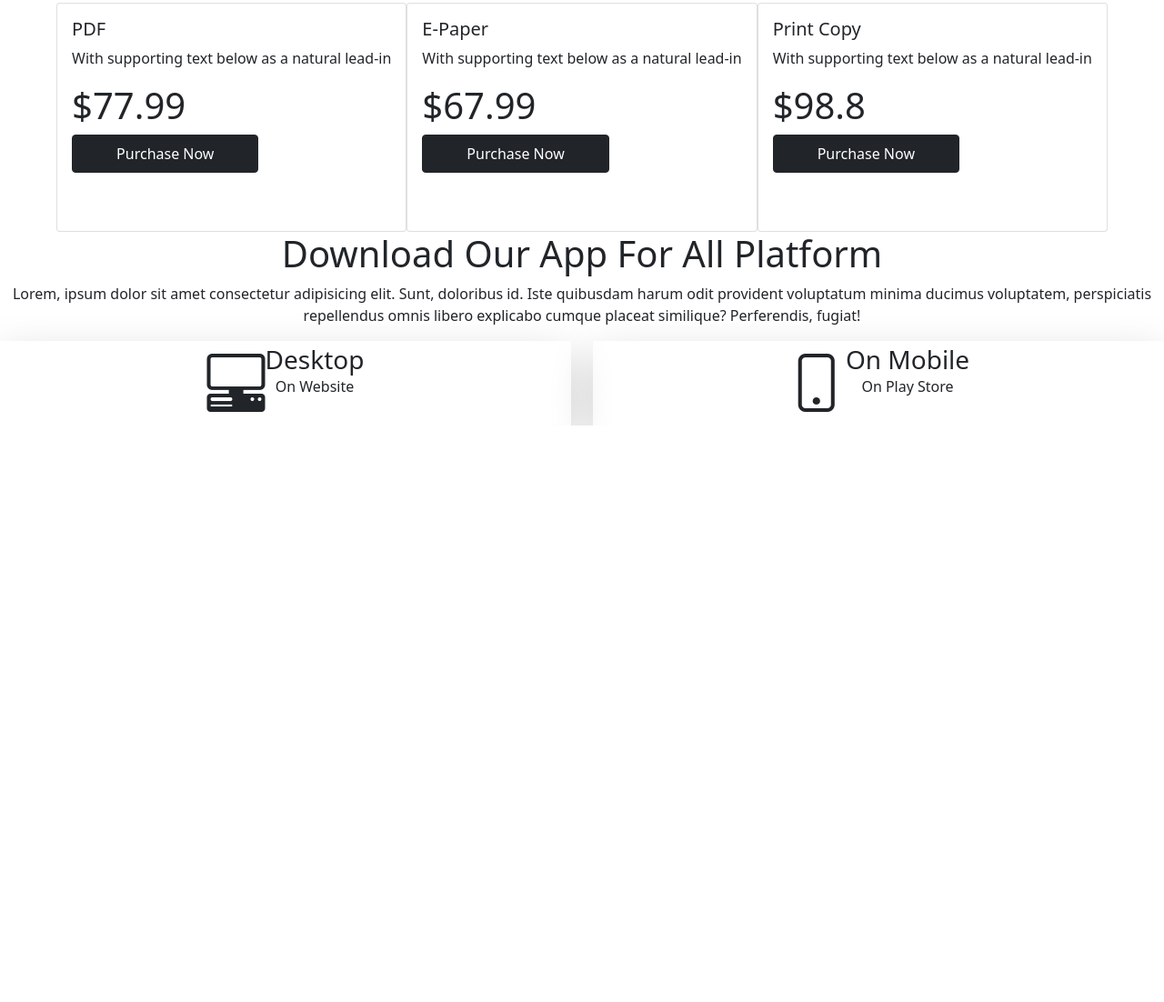
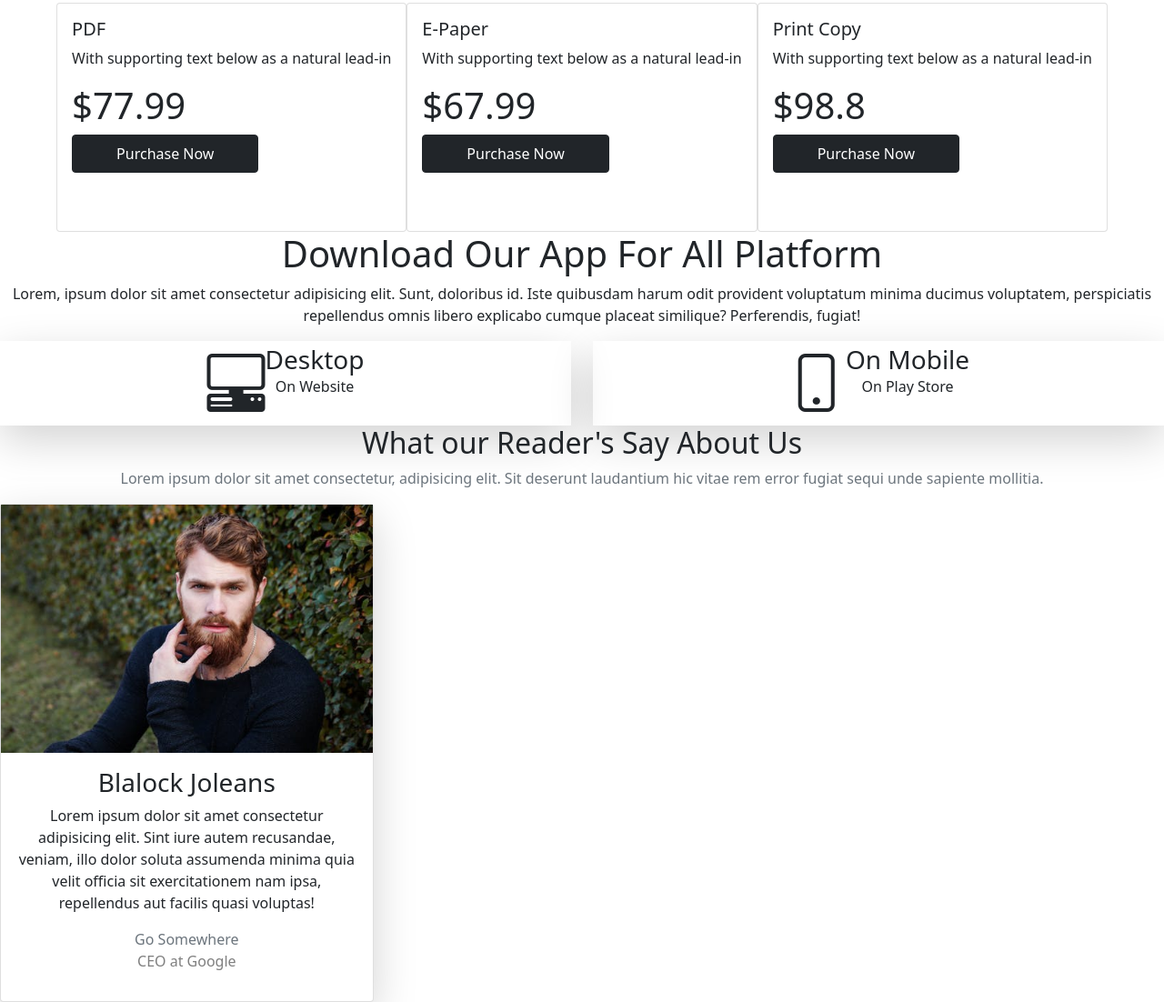
Before and after one commit to Putul-Sarkar/book-stall, a plain HTML site: page index.html in a window 1280 px wide. Shown: the part 3972-5074 px from the top of the page at 91% size. Before the commit the page ends 4440 px from the top, so only its background shows below. Drawn offline with nearby package versions, Linux system fonts and the light colour scheme.

Commit message:
card added

```diff
--- a/index.html
+++ b/index.html
@@ -246,6 +246,36 @@
 
 
         </section>
+
+        <section class="section-4">
+
+            <div class="container text-center">
+                <h2 class="text-dark">What our Reader's Say About Us</h2>
+                <p class="text-secondary">Lorem ipsum dolor sit amet consectetur, adipisicing elit. Sit deserunt
+                    laudantium hic vitae rem error fugiat sequi unde sapiente mollitia.</p>
+            </div>
+            <div class="team row">
+                <div class="col-md-4 col-12 text-center">
+                    <div class="card mr-2 d-inline-block shadow-lg">
+                        <div class="card-img-top">
+                            <img src="images/UI-face-3.jpg" alt="member" class="img-fluid">
+
+                        </div>
+                        <div class="card-body">
+                            <h3 class="card-title">Blalock Joleans</h3>
+                            <p class="card-text">
+                                Lorem ipsum dolor sit amet consectetur adipisicing elit. Sint iure autem recusandae,
+                                veniam, illo dolor soluta assumenda minima quia velit officia sit exercitationem nam
+                                ipsa, repellendus aut facilis quasi voluptas!
+                            </p>
+                            <a href="#" class="text-secondary text-decoration-none">Go Somewhere</a>
+                            <p class="text-black-50"> CEO at Google</p>
+                        </div>
+                    </div>
+                </div>
+            </div>
+
+        </section>
     </main>
 
 
```
